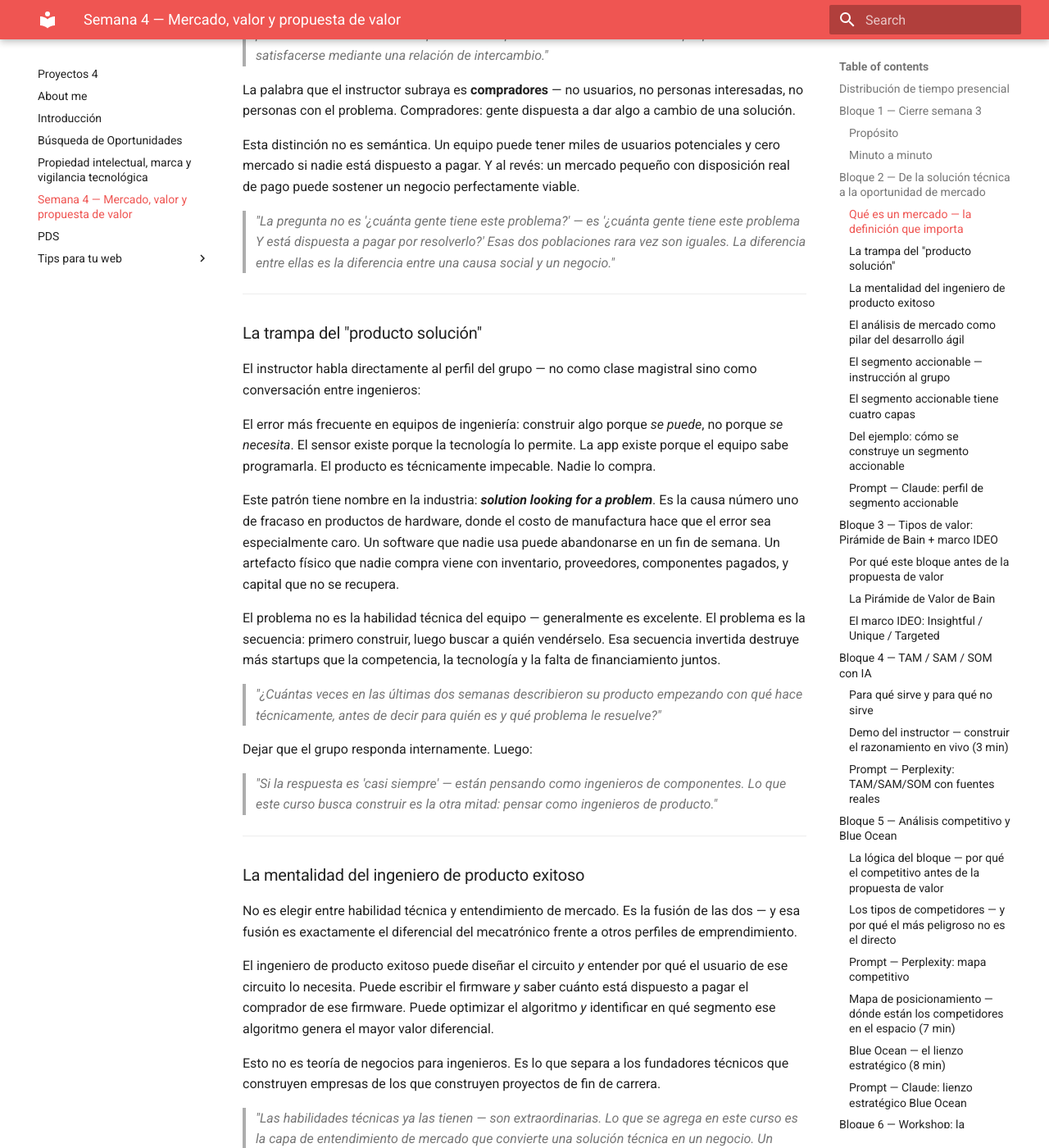
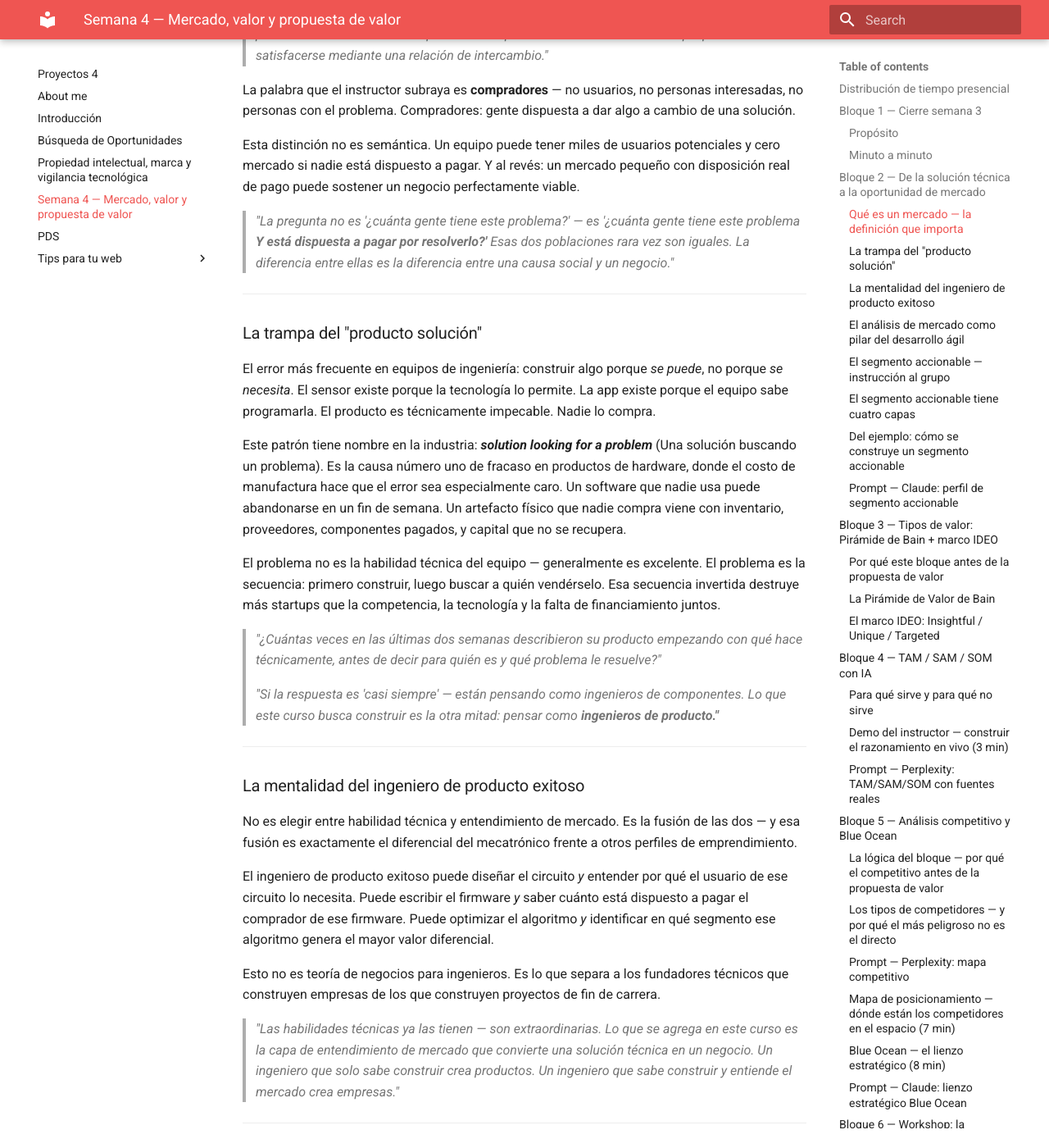
Before and after one commit to Aristarco/Proyectos4, an MkDocs documentation site: the page built from docs/semana4.md, in a window 1280 px wide and 1400 px high, scrolled down 3332 px. Shown: the whole window at 82% size. Built offline with MkDocs 1.6.1 and Material for MkDocs 9.7.7, drawn with Linux system fonts in a browser that asks for light colours.

Commit message:
Update semana4.md

```diff
--- a/docs/semana4.md
+++ b/docs/semana4.md
@@ -113,25 +113,23 @@ La palabra que el instructor subraya es **compradores** — no usuarios, no pers
 
 Esta distinción no es semántica. Un equipo puede tener miles de usuarios potenciales y cero mercado si nadie está dispuesto a pagar. Y al revés: un mercado pequeño con disposición real de pago puede sostener un negocio perfectamente viable.
 
-> *"La pregunta no es '¿cuánta gente tiene este problema?' — es '¿cuánta gente tiene este problema Y está dispuesta a pagar por resolverlo?' Esas dos poblaciones rara vez son iguales. La diferencia entre ellas es la diferencia entre una causa social y un negocio."*
+> *"La pregunta no es '¿cuánta gente tiene este problema?' — es '¿cuánta gente tiene este problema **Y está dispuesta a pagar por resolverlo?'** Esas dos poblaciones rara vez son iguales. La diferencia entre ellas es la diferencia entre una causa social y un negocio."*
 
 ---
 
 ### La trampa del "producto solución"
 
-El instructor habla directamente al perfil del grupo — no como clase magistral sino como conversación entre ingenieros:
 
 El error más frecuente en equipos de ingeniería: construir algo porque *se puede*, no porque *se necesita*. El sensor existe porque la tecnología lo permite. La app existe porque el equipo sabe programarla. El producto es técnicamente impecable. Nadie lo compra.
 
-Este patrón tiene nombre en la industria: ***solution looking for a problem***. Es la causa número uno de fracaso en productos de hardware, donde el costo de manufactura hace que el error sea especialmente caro. Un software que nadie usa puede abandonarse en un fin de semana. Un artefacto físico que nadie compra viene con inventario, proveedores, componentes pagados, y capital que no se recupera.
+Este patrón tiene nombre en la industria: ***solution looking for a problem*** (Una solución buscando un problema). Es la causa número uno de fracaso en productos de hardware, donde el costo de manufactura hace que el error sea especialmente caro. Un software que nadie usa puede abandonarse en un fin de semana. Un artefacto físico que nadie compra viene con inventario, proveedores, componentes pagados, y capital que no se recupera.
 
 El problema no es la habilidad técnica del equipo — generalmente es excelente. El problema es la secuencia: primero construir, luego buscar a quién vendérselo. Esa secuencia invertida destruye más startups que la competencia, la tecnología y la falta de financiamiento juntos.
 
 > *"¿Cuántas veces en las últimas dos semanas describieron su producto empezando con qué hace técnicamente, antes de decir para quién es y qué problema le resuelve?"*
 
-Dejar que el grupo responda internamente. Luego:
 
-> *"Si la respuesta es 'casi siempre' — están pensando como ingenieros de componentes. Lo que este curso busca construir es la otra mitad: pensar como ingenieros de producto."*
+> *"Si la respuesta es 'casi siempre' — están pensando como ingenieros de componentes. Lo que este curso busca construir es la otra mitad: pensar como **ingenieros de producto."***
 
 ---
 
```
